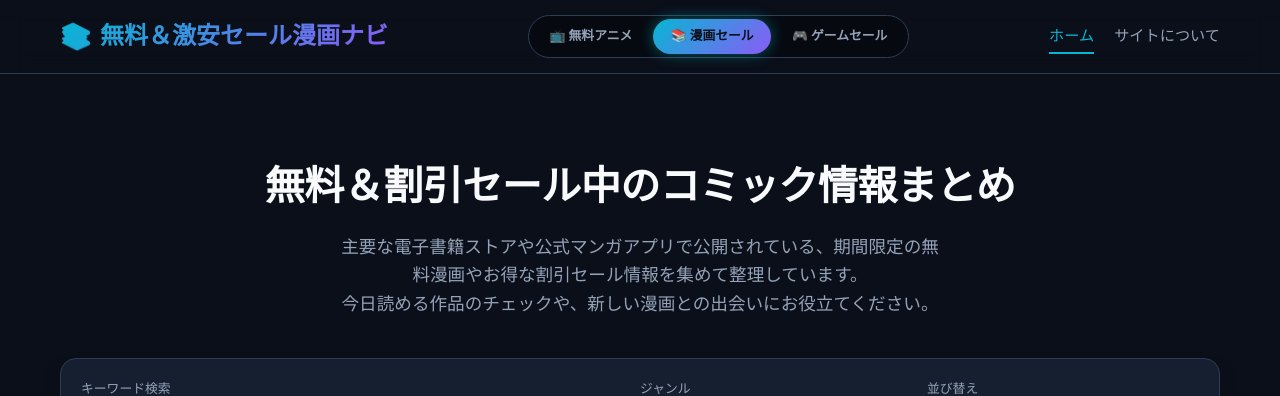
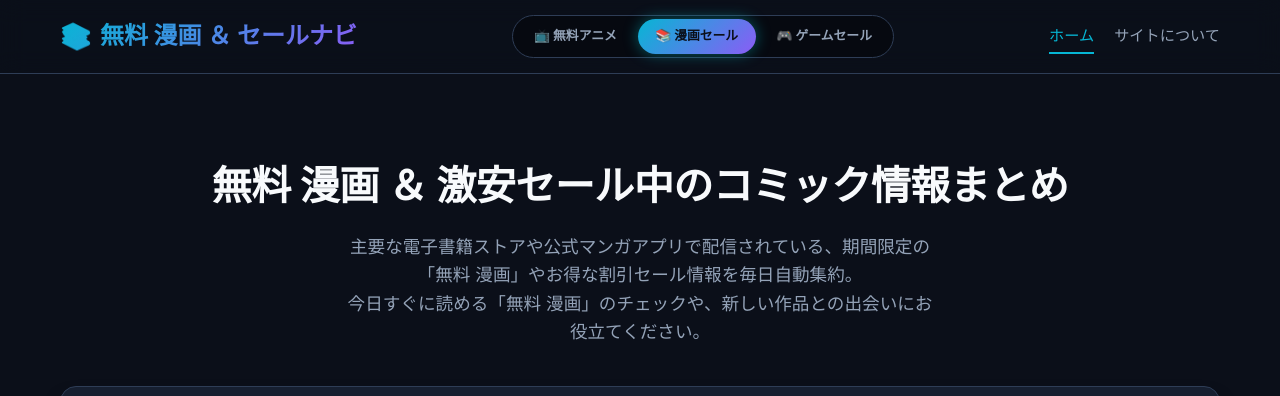
Before and after one commit to manga-free-navi/manga-sale-aggregator, a Next.js app: page / in a window 1280 px wide. Shown: the top 396 px of the page. Built offline with nearby package versions, Linux system fonts and the light colour scheme; no server answers.

Commit message:
seo: 漫画セールナビのSEOキーワード強化、JSON-LD構造化データおよびrobots.txt / sitemap.xmlの追加

```diff
--- a/src/app/layout.tsx
+++ b/src/app/layout.tsx
@@ -2,9 +2,9 @@ import type { Metadata } from 'next';
 import './globals.css';
 
 export const metadata: Metadata = {
-  title: '無料＆激安セール漫画ナビ | 期間限定無料コミック・割引セール情報を自動集約',
-  description: 'Kindleや楽天Kobo、コミックシーモアなど主要電子書籍ストアの期間限定無料漫画や、とんでもない割引率（50%〜100%OFF）のセール対象コミック情報をリアルタイムで自動集約。おトクに漫画を読むための特化ナビサイト。',
-  keywords: '無料漫画, 漫画セール, 電子書籍, Kindleセール, 楽天Kobo, コミックシーモア, アフィリエイト',
+  title: '無料 漫画・激安セール漫画ナビ | 期間限定無料コミック・セール情報を毎日更新',
+  description: '【毎日自動更新】「無料 漫画」や「無料コミック」、とんでもない割引率（50%〜100%OFF）の激安セールコミック情報をリアルタイムで自動集約。Kindle・楽天Kobo・コミックシーモアなど主要電子書籍ストアの期間限定無料作品を網羅。',
+  keywords: '無料 漫画, 無料 漫画 おすすめ, 無料コミック, 漫画セール, 電子書籍, Kindleセール, 楽天Kobo, コミックシーモア, 公式サイト(PR TIMES)',
 };
 
 export default function RootLayout({
@@ -12,6 +12,8 @@ export default function RootLayout({
 }: {
   children: React.ReactNode;
 }) {
+  const siteUrl = process.env.NEXT_PUBLIC_MANGA_SITE_URL || 'https://manga-free-navi.github.io/manga-sale-aggregator/';
+
   return (
     <html lang="ja" suppressHydrationWarning>
       <head>
@@ -31,6 +33,25 @@ export default function RootLayout({
             `}} />
           </>
         )}
+
+        {/* SEO用構造化データ (JSON-LD) */}
+        <script
+          type="application/ld+json"
+          dangerouslySetInnerHTML={{
+            __html: JSON.stringify({
+              "@context": "https://schema.org",
+              "@type": "WebSite",
+              "name": "無料 漫画・激安セール漫画ナビ",
+              "url": siteUrl,
+              "description": "主要電子書籍ストアの期間限定無料漫画や激安セールコミック情報をリアルタイムで自動集約。",
+              "inLanguage": "ja",
+              "publisher": {
+                "@type": "Organization",
+                "name": "無料 漫画・激安セール漫画ナビ 運営チーム"
+              }
+            })
+          }}
+        />
       </head>
 
       <body>
@@ -49,8 +70,9 @@ export default function RootLayout({
         <header className="header">
           <div className="container header-container">
             <div className="logo">
-              <span>無料＆激安セール漫画ナビ</span>
+              <span>無料 漫画 ＆ セールナビ</span>
             </div>
+
 
             {/* サイト切り替えタブ */}
             <div className="header-tabs">
--- a/src/components/MainApp.tsx
+++ b/src/components/MainApp.tsx
@@ -274,12 +274,13 @@ export default function MainApp() {
     <div className="container" style={{ paddingTop: '20px' }}>
       {/* ヒーローセクション */}
       <section className="hero">
-        <h1>無料＆割引セール中のコミック情報まとめ</h1>
+        <h1>無料 漫画 ＆ 激安セール中のコミック情報まとめ</h1>
         <p>
-          主要な電子書籍ストアや公式マンガアプリで公開されている、期間限定の無料漫画やお得な割引セール情報を集めて整理しています。<br />
-          今日読める作品のチェックや、新しい漫画との出会いにお役立てください。
+          主要な電子書籍ストアや公式マンガアプリで配信されている、期間限定の「無料 漫画」やお得な割引セール情報を毎日自動集約。<br />
+          今日すぐに読める「無料 漫画」のチェックや、新しい作品との出会いにお役立てください。
         </p>
       </section>
+
 
       {/* 検索・フィルタバー */}
       <FilterBar
```
Also changed, not shown: public/robots.txt (added), 1 other file (tests, documents, lock files or other folders).
